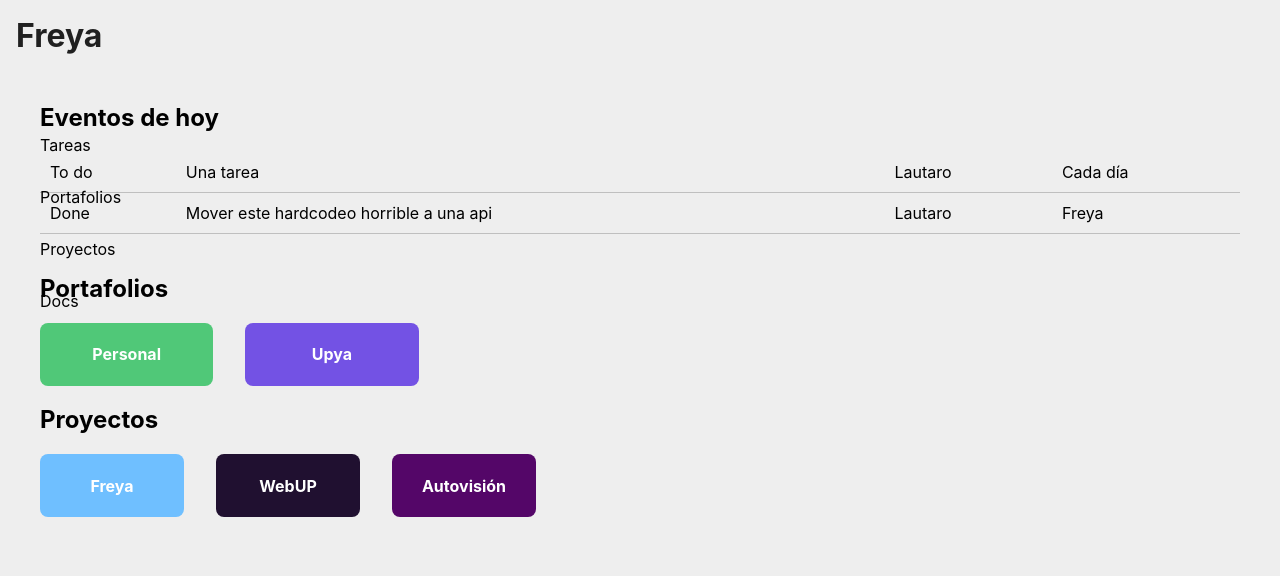
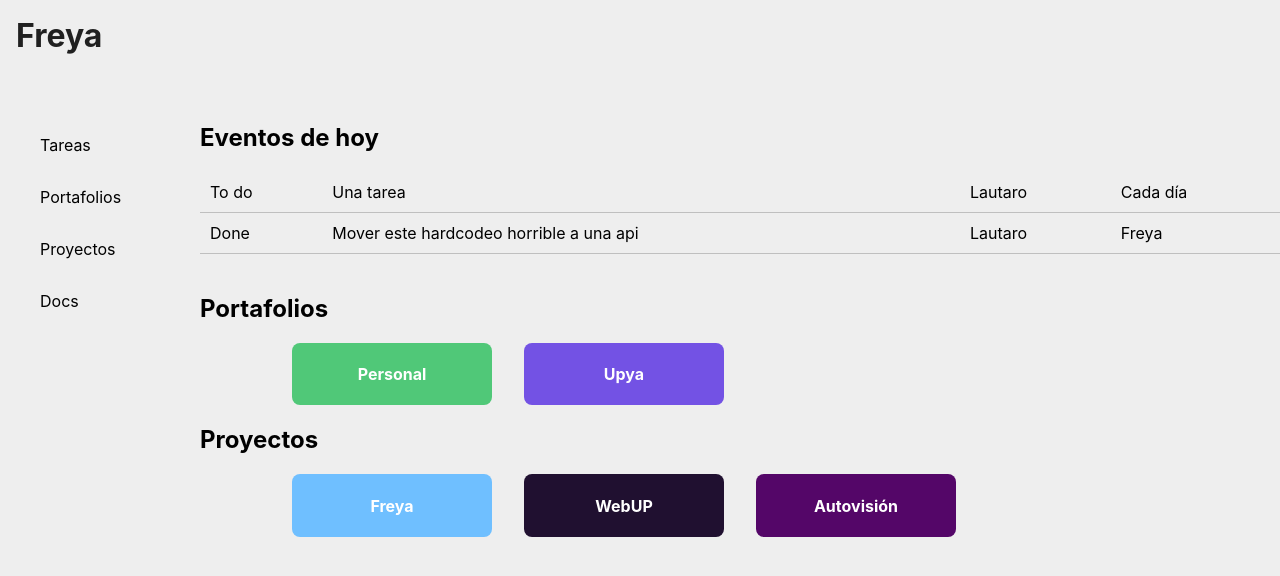
Before and after one commit to amengual-ln/freya, a React (Create React App) app: page / in a window 1280 px wide. Shown: the top 576 px of the page. Built offline with nearby package versions, Linux system fonts and the light colour scheme; no server answers; the database is empty.

Commit message:
Fixed some styles. Fixed the layout. Replaced column count for item width in grid parameters. (auto-fill columns)

```diff
--- a/src/components/Grid/index.js
+++ b/src/components/Grid/index.js
@@ -2,15 +2,17 @@ import styled from 'styled-components'
 
 const GridContainer = styled.div`
   display: grid;
-  grid-template-columns: repeat(${props => props.columns}, 1fr);
+  grid-template-columns: repeat(auto-fill, ${props => props.itemWidth });
   gap: 2em;
+  justify-content: center;
+  margin-bottom: 1rem;
 `
 
-export default function Grid ({title, columns = 4, children}) {
+export default function Grid ({title, itemWidth = '200px', children}) {
   return (
     <section>
       <h2>{ title }</h2>
-      <GridContainer columns={ columns }>
+      <GridContainer itemWidth={ itemWidth }>
         { children }
       </GridContainer>
     </section>
--- a/src/layouts/MainLayout/index.js
+++ b/src/layouts/MainLayout/index.js
@@ -1,13 +1,29 @@
 import Header from "../../components/Header";
 import SideBar from "../../components/SideBar";
 import Container from "../../components/Container";
+
+import styled from "styled-components";
+
+const LayoutGrid = styled.div`
+  display: grid;
+  grid-template-columns: 200px 1fr;
+`
+
+const Spacer = styled.div`
+  min-height: 100%;
+`
 
 export default function MainLayout({ children }) {
   return (
     <>
       <Header />
-      <SideBar />
-      <Container>{children}</Container>
+      <LayoutGrid>
+        <SideBar />
+        <Spacer />
+        <div>
+          <Container>{children}</Container>
+        </div>
+      </LayoutGrid>
     </>
   );
 }
--- a/src/pages/Docs/index.js
+++ b/src/pages/Docs/index.js
@@ -10,7 +10,7 @@ export default function Docs () {
 
   return (
     <>
-      <Grid title="Docs" columns="4">
+      <Grid title="Docs" itemWidth="270px">
         <NewDocButton />
         {docs.map((doc) => (
           <DocGridItem doc={doc} url="doc" key={doc.id} />
--- a/src/pages/Home/index.js
+++ b/src/pages/Home/index.js
@@ -17,12 +17,12 @@ function Home({ tasks, projects, briefcases }) {
         ))}
       </List>
       <br />
-      <Grid title="Portafolios" columns="6">
+      <Grid title="Portafolios">
         {briefcases.map((briefcase) => (
           <GridItem item={briefcase} url="briefcase" filled key={briefcase.id} />
         ))}
       </Grid>
-      <Grid title="Proyectos" columns="7">
+      <Grid title="Proyectos">
         {projects.map((project) => (
           <GridItem item={project} url="project" filled key={project.id} />
         ))}
```
